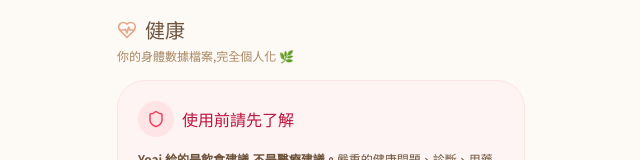
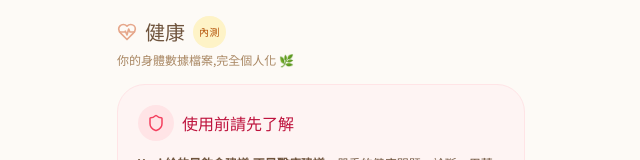
Before and after one commit to Yoai-user-2026/yoai-app, a Next.js app: page /health in a window 1280 px wide. Shown: the top 160 px of the page, without its empty margins (319-959 px from the left). Built offline with nearby package versions, Linux system fonts and the light colour scheme; no server answers; the database is empty; sample sign-in values are in the browser's storage.

Commit message:
ui: 內測 chip 同步到主介面 4 個 tab
- 新增 components/BetaChip.tsx 共用組件
- ChatClient / Food / Family / Health 4 個頁面 header 都加上
- 跟登入頁的 chip 樣式一致 (amber-100 底,amber-700 字)

```diff
--- a/app/(main)/family/page.tsx
+++ b/app/(main)/family/page.tsx
@@ -5,6 +5,7 @@ import { ensureFamilyForUser } from '@/lib/family';
 import { Copy, LogOut, User as UserIcon } from 'lucide-react';
 import Link from 'next/link';
 import { InviteGenerator } from '@/components/InviteGenerator';
+import { BetaChip } from '@/components/BetaChip';
 
 export default async function FamilyPage() {
   const session = await auth();
@@ -30,7 +31,10 @@ export default async function FamilyPage() {
   return (
     <div className="px-5 py-4 space-y-5">
       <header>
-        <h1 className="text-xl text-cocoa-600 font-medium">{group.name}</h1>
+        <div className="flex items-center gap-1.5">
+          <h1 className="text-xl text-cocoa-600 font-medium">{group.name}</h1>
+          <BetaChip />
+        </div>
         <p className="text-xs text-cocoa-400 mt-1">共 {group.members.length} 位成員</p>
       </header>
 
--- a/app/(main)/food/page.tsx
+++ b/app/(main)/food/page.tsx
@@ -5,6 +5,7 @@ import { ensureFamilyForUser } from '@/lib/family';
 import { FoodList } from '@/components/FoodList';
 import { FoodSummary } from '@/components/FoodSummary';
 import { ClearFridgeButton } from '@/components/ClearFridgeButton';
+import { BetaChip } from '@/components/BetaChip';
 import { ShoppingBasket, Sparkles } from 'lucide-react';
 import Link from 'next/link';
 
@@ -40,7 +41,10 @@ export default async function FoodPage({
   return (
     <div className="px-5 py-4">
       <header className="mb-4">
-        <h1 className="text-xl text-cocoa-600 font-medium">食庫</h1>
+        <div className="flex items-center gap-1.5">
+          <h1 className="text-xl text-cocoa-600 font-medium">食庫</h1>
+          <BetaChip />
+        </div>
         <p className="text-xs text-cocoa-400 mt-1">大家共用的冰箱 & 採買清單 🌿</p>
       </header>
 
--- a/app/(main)/health/page.tsx
+++ b/app/(main)/health/page.tsx
@@ -3,6 +3,7 @@ import { auth } from '@/lib/auth';
 import { prisma } from '@/lib/db';
 import { HealthConsent } from '@/components/HealthConsent';
 import { HealthDashboard } from '@/components/HealthDashboard';
+import { BetaChip } from '@/components/BetaChip';
 import { HeartPulse } from 'lucide-react';
 
 export default async function HealthPage() {
@@ -19,6 +20,7 @@ export default async function HealthPage() {
         <h1 className="text-xl text-cocoa-600 font-medium flex items-center gap-2">
           <HeartPulse size={20} className="text-rose-400" />
           健康
+          <BetaChip />
         </h1>
         <p className="text-xs text-cocoa-400 mt-1">你的身體數據檔案,完全個人化 🌿</p>
       </header>
--- /dev/null
+++ b/components/BetaChip.tsx
@@ -0,0 +1,10 @@
+// 「內測」小標籤 — 用於主介面各頁 header,跟登入頁一致
+export function BetaChip({ className = '' }: { className?: string }) {
+  return (
+    <span
+      className={`text-[10px] px-1.5 py-0.5 bg-amber-100 text-amber-700 rounded-full font-medium tracking-wider ${className}`}
+    >
+      內測
+    </span>
+  );
+}
--- a/components/ChatClient.tsx
+++ b/components/ChatClient.tsx
@@ -3,6 +3,7 @@
 import { useState, useRef, useEffect } from 'react';
 import { Send, Camera, Sparkles, ThumbsUp, ThumbsDown, MessageSquare, X } from 'lucide-react';
 import { VoiceInput } from './VoiceInput';
+import { BetaChip } from './BetaChip';
 
 interface Message {
   id: string;
@@ -196,7 +197,10 @@ export function ChatClient({ userName, initialMessages, memories }: ChatClientPr
           🌿
         </div>
         <div className="flex-1">
-          <h1 className="text-base font-medium text-cocoa-600">Yoai</h1>
+          <div className="flex items-center gap-1.5">
+            <h1 className="text-base font-medium text-cocoa-600">Yoai</h1>
+            <BetaChip />
+          </div>
           <p className="text-xs text-cocoa-400">和 {userName} 在一起</p>
         </div>
         {usage && (
```
